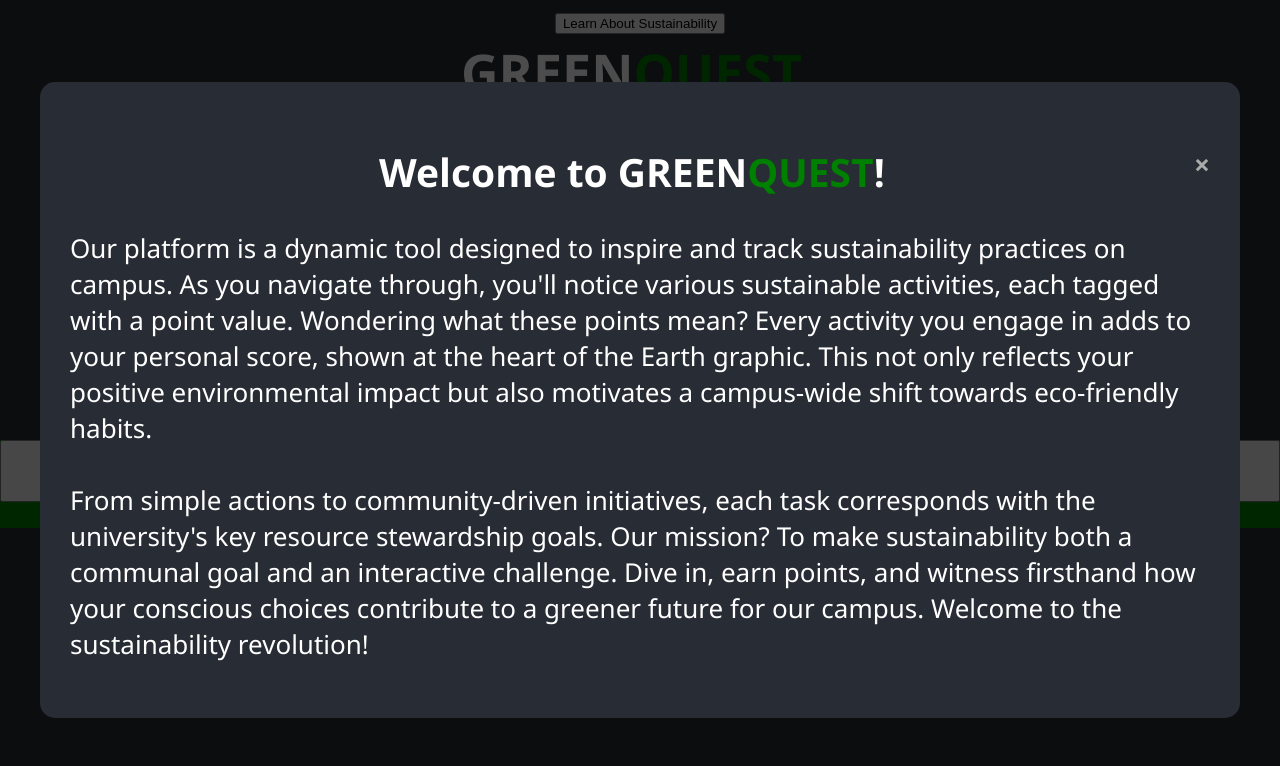
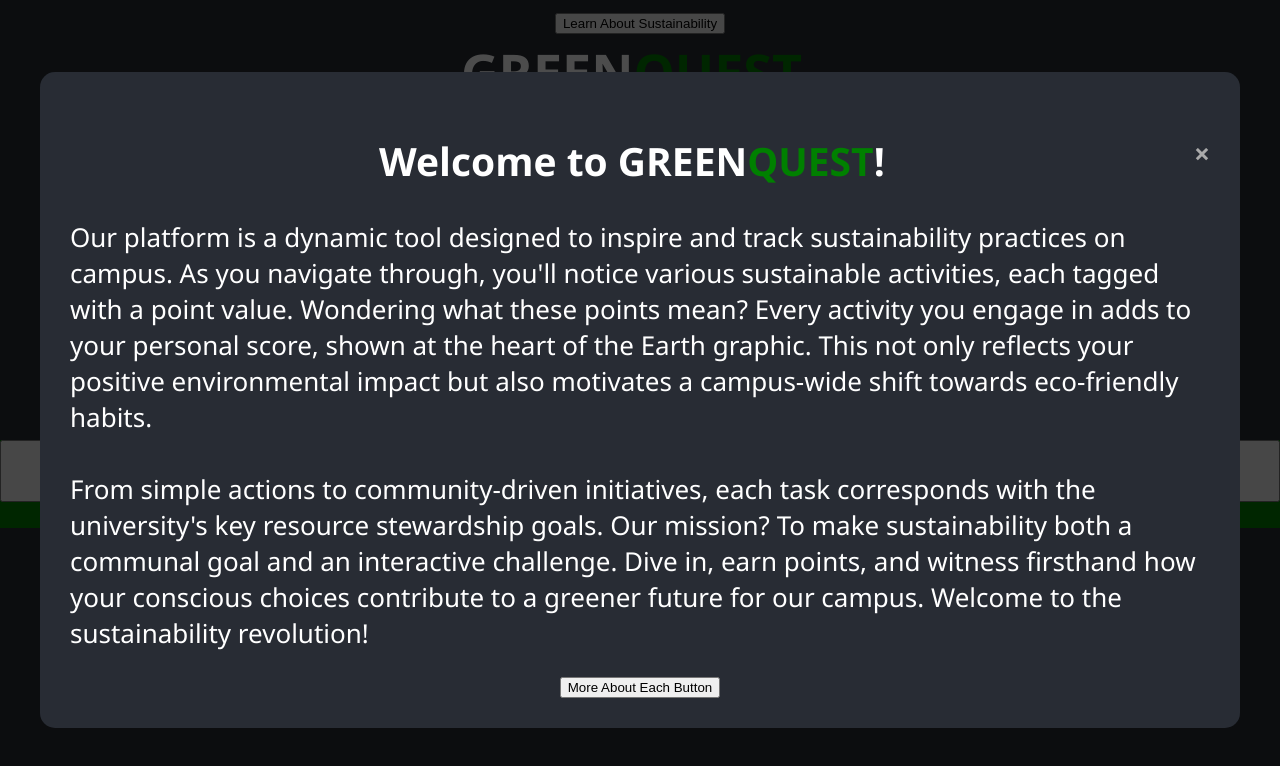
Before and after one commit to BrennanTibbetts/HackOHIO, a React (Create React App) app in the folder app/: page / in a window 1280 px wide. Both pictures are taken after a click on the button "Learn About Sustainability". Shown: the top 766 px of the page. Built offline with nearby package versions, Linux system fonts and the light colour scheme.

Commit message:
popop within popup for ButtonMeanings

```diff
--- /dev/null
+++ b/app/src/ButtonMeanings.css
@@ -0,0 +1,5 @@
+.button {
+    display: flex;
+    justify-content: center;
+    text-align: center;
+}
--- /dev/null
+++ b/app/src/ButtonMeanings.js
@@ -0,0 +1,34 @@
+import React, { useState } from 'react';
+import './ButtonMeanings.css';
+
+const ButtonMeanings = () => {
+  const [isModalOpen, setModalOpen] = useState(false);
+
+  const handleButtonClick = () => {
+    setModalOpen(true);
+  };
+
+  const handleCloseModal = () => {
+    setModalOpen(false);
+  };
+
+  return (
+    <div className="button">
+      <button onClick={handleButtonClick}>More About Each Button</button>
+      {isModalOpen && (
+        <div className="modal">
+          <div className="modal-content">
+            <div className="top">
+                <span className="close" onClick={handleCloseModal}>&times;</span>
+                <h2>Each Button!</h2>
+            </div>
+            <p>
+            </p>
+          </div>
+        </div>
+      )}
+    </div>
+  );
+};
+
+export default ButtonMeanings;
--- a/app/src/Information.js
+++ b/app/src/Information.js
@@ -1,5 +1,6 @@
 import React, { useState } from 'react';
 import './Information.css'; // Assuming you have a CSS file for styling
+import ButtonMeanings from './ButtonMeanings';
 
 const Information = () => {
   const [isModalOpen, setModalOpen] = useState(false);
@@ -35,6 +36,7 @@ const Information = () => {
             and an interactive challenge. Dive in, earn points, and witness firsthand how your conscious choices contribute to a greener
             future for our campus. Welcome to the sustainability revolution!
             </p>
+            <ButtonMeanings />
           </div>
         </div>
       )}
```
